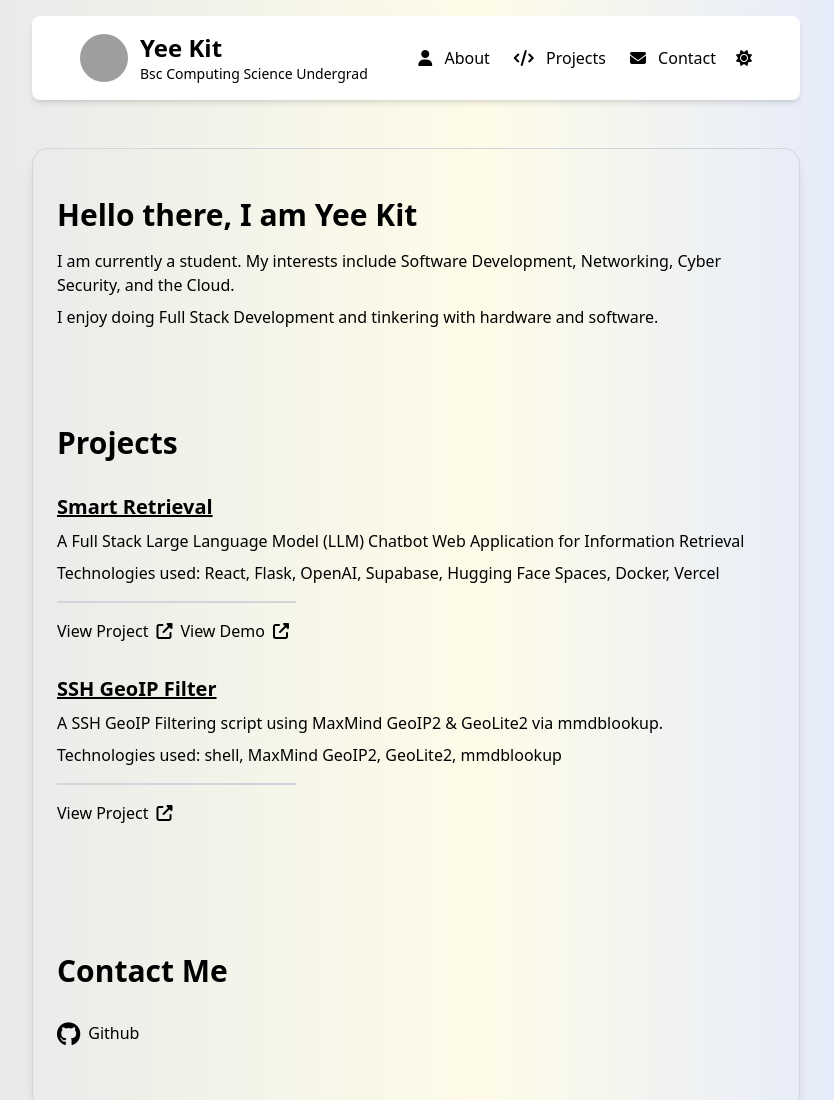
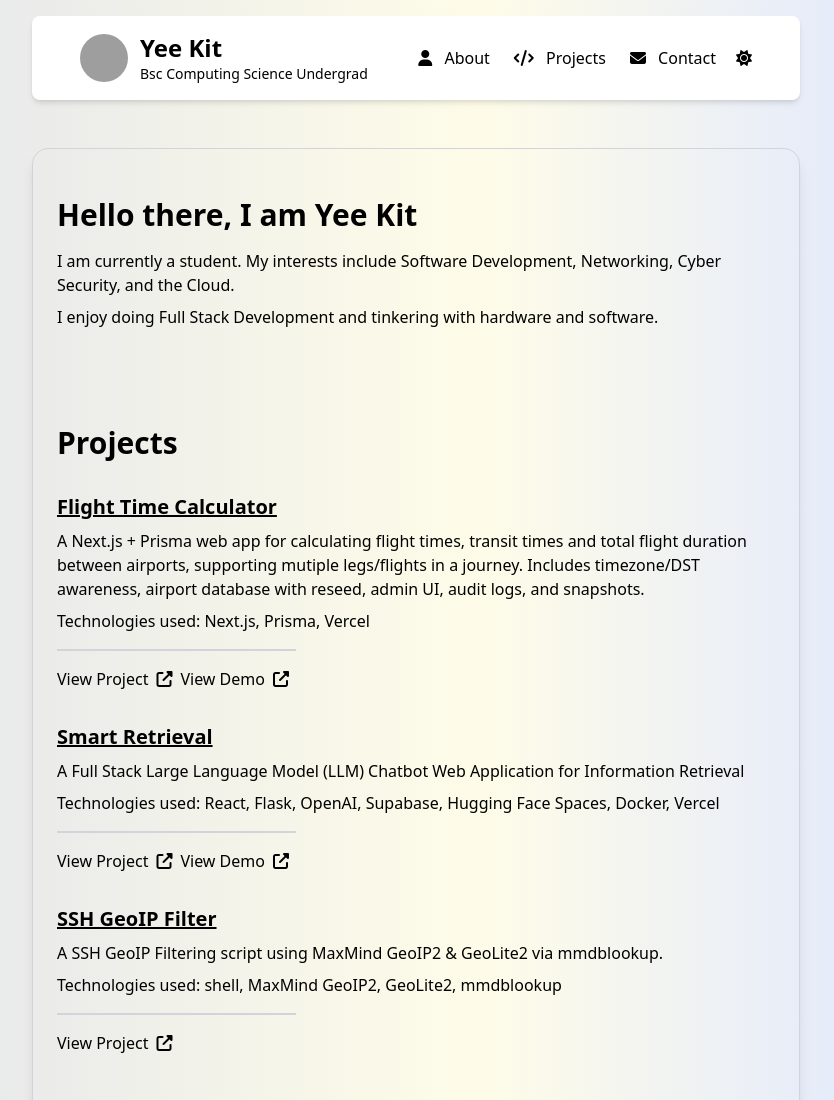
Before and after one commit to xKhronoz/xKhronoz.github.io, a plain HTML site: page docs/index.html in a window 1280 px wide. Shown: the top 1100 px of the page, without its empty margins (224-1058 px from the left). Drawn offline with Linux system fonts and the light colour scheme; grey boxes are pictures that could not be loaded.

Commit message:
Add Flight Time Calculator project details
Added a new project section for the Flight Time Calculator with details and links.

```diff
--- a/docs/index.html
+++ b/docs/index.html
@@ -165,6 +165,39 @@
       <section id="projects" class="py-12 dark:text-white">
         <div class="container mx-auto px-6">
           <h2 class="text-3xl font-semibold mb-8">Projects</h2>
+                    <div class="project mb-8">
+            <h3 class="text-xl font-semibold mb-2 underline">
+              Flight Time Calculator
+            </h3>
+            <p class="mb-2">
+              A Next.js + Prisma web app for calculating flight times, transit times and total flight duration between airports, supporting mutiple legs/flights in a journey.
+              Includes timezone/DST awareness, airport database with reseed, admin UI, audit logs, and snapshots.
+            </p>
+            <p class="mb-4">
+              Technologies used: Next.js, Prisma, Vercel
+            </p>
+            <hr
+              class="mb-4 h-0.5 border-t-0 bg-gray-300 dark:bg-white/10 w-1/3 mr-auto"
+            />
+            <div class="flex items-center mb-4">
+              <a
+                href="https://github.com/xKhronoz/Flight-Time-Calculator"
+                target="_blank"
+                class="flex items-center mr-2"
+              >
+                <span class="mr-2 hover:underline">View Project</span>
+                <i class="fas fa-external-link-alt"></i>
+              </a>
+              <a
+                href="https://flight-time-calculator.xkhronoz.is-a.dev/"
+                target="_blank"
+                class="flex items-center hover:underline"
+              >
+                <span class="mr-2 hover:underline">View Demo</span>
+                <i class="fas fa-external-link-alt"></i>
+              </a>
+            </div>
+          </div>
           <div class="project mb-8">
             <h3 class="text-xl font-semibold mb-2 underline">
               Smart Retrieval
```
